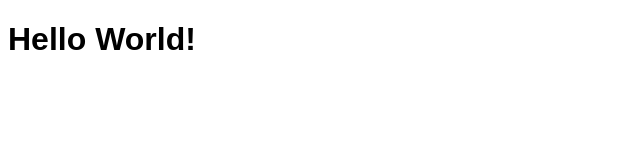
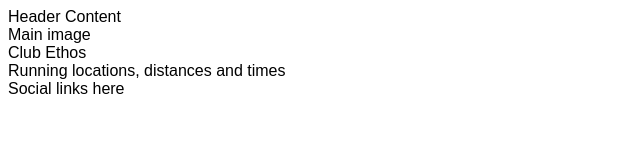
Before and after one commit to Anjuman85/Anju-LOVE-Runing, a plain HTML site: page index.html in a window 1280 px wide. Shown: the whole page, without its empty margins (0-640 px from the left). Drawn offline with Linux system fonts and the light colour scheme.

Commit message:
Add core structure for home page

```diff
--- a/index.html
+++ b/index.html
@@ -11,6 +11,18 @@
     <title>Love Running</title>
 </head>
 <body>
-    <h1>Hello World!</h1>
+    <header>Header Content</header>
+    <section>
+        Main image
+    </section>
+    <section>
+        Club Ethos
+    </section>
+    <section>
+        Running locations, distances and times
+    </section>
+    <footer>
+        Social links here
+    </footer>
 </body>
 </html>
```
